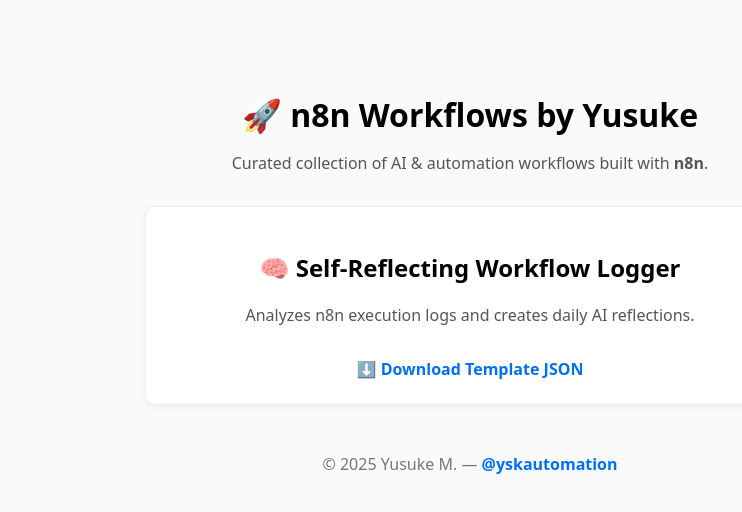
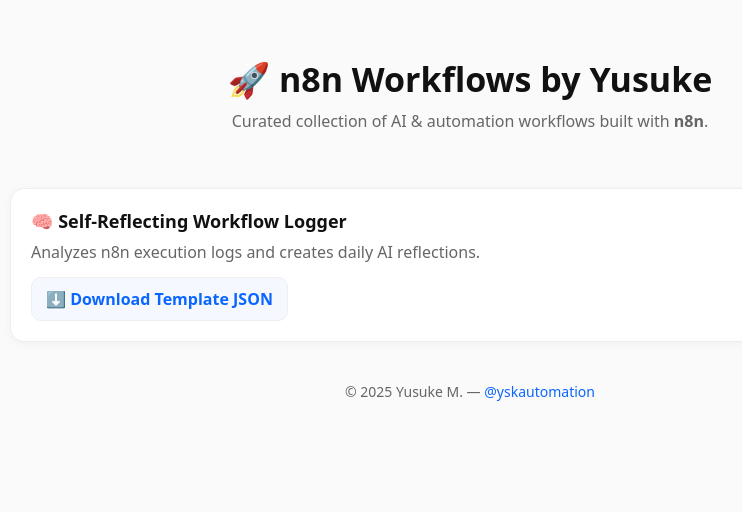
Before and after one commit to yskmtb0714/n8n-workflows, a plain HTML site: page index.html in a window 1280 px wide. Shown: the whole page, without its empty margins (170-912 px from the left). Drawn offline with Linux system fonts and the light colour scheme.

Commit message:
Update index.html

```diff
--- a/index.html
+++ b/index.html
@@ -2,29 +2,56 @@
 <html lang="en">
 <head>
   <meta charset="UTF-8" />
-  <meta name="viewport" content="width=device-width, initial-scale=1.0" />
+  <meta name="viewport" content="width=device-width, initial-scale=1" />
   <title>n8n Workflows by Yusuke</title>
+  <meta name="description" content="Curated collection of AI & automation workflows built with n8n by @yskautomation." />
   <style>
-    body { font-family: system-ui, sans-serif; text-align: center; padding: 4rem; background: #fafafa; }
-    h1 { font-size: 2rem; margin-bottom: 0.5rem; }
-    p { color: #555; margin-bottom: 2rem; }
-    .card { background: #fff; border: 1px solid #eee; border-radius: 10px; padding: 1.5rem; margin: 1rem auto; max-width: 600px; box-shadow: 0 2px 8px rgba(0,0,0,0.05); }
-    a { color: #0070f3; text-decoration: none; font-weight: 600; }
-    a:hover { text-decoration: underline; }
+    :root { --bg:#fafafa; --card:#fff; --text:#111; --muted:#666; --line:#eee; --link:#0a66ff; }
+    * { box-sizing: border-box; }
+    body { margin:0; font-family: ui-sans-serif, system-ui, -apple-system, "Segoe UI", Roboto; background:var(--bg); color:var(--text); }
+    header { padding:56px 20px 24px; text-align:center; }
+    h1 { margin:0 0 8px; font-size: clamp(24px, 3vw, 34px); }
+    p.lead { margin:0; color:var(--muted); }
+    .wrap { max-width:960px; margin:32px auto 64px; padding:0 20px; }
+    .grid { display:grid; grid-template-columns: repeat(auto-fit,minmax(280px,1fr)); gap:20px; }
+    .card { background:var(--card); border:1px solid var(--line); border-radius:14px; padding:20px; box-shadow:0 2px 10px rgba(0,0,0,.04); }
+    .card h2 { margin:0 0 8px; font-size:18px; }
+    .card p { margin:0 0 14px; color:var(--muted); }
+    .btn { display:inline-flex; align-items:center; gap:8px; padding:10px 14px; border:1px solid var(--line); border-radius:10px; text-decoration:none; color:var(--link); font-weight:600; background:#f5f8ff; }
+    .meta { margin-top:40px; text-align:center; color:var(--muted); font-size:14px; }
+    .meta a { color:var(--link); text-decoration:none; }
+    .meta a:hover { text-decoration:underline; }
   </style>
 </head>
 <body>
-  <h1>🚀 n8n Workflows by Yusuke</h1>
-  <p>Curated collection of AI & automation workflows built with <strong>n8n</strong>.</p>
+  <header>
+    <h1>🚀 n8n Workflows by Yusuke</h1>
+    <p class="lead">Curated collection of AI &amp; automation workflows built with <strong>n8n</strong>.</p>
+  </header>
 
-  <div class="card">
-    <h2>🧠 Self-Reflecting Workflow Logger</h2>
-    <p>Analyzes n8n execution logs and creates daily AI reflections.</p>
-    <a href="workflows/self-reflecting-logger.json" target="_blank">⬇️ Download Template JSON</a>
-  </div>
+  <main class="wrap">
+    <section class="grid">
+      <!-- Template #1 -->
+      <article class="card">
+        <h2>🧠 Self-Reflecting Workflow Logger</h2>
+        <p>Analyzes n8n execution logs and creates daily AI reflections.</p>
+        <!-- JSON は現在「リポジトリ直下」にあるため root 相対パスに修正 -->
+        <a class="btn" href="/self-reflecting-logger.json" download>
+          ⬇️ Download Template JSON
+        </a>
+      </article>
 
-  <footer style="margin-top:3rem; color:#777;">
-    © 2025 Yusuke M. — <a href="https://x.com/yskautomation" target="_blank">@yskautomation</a>
-  </footer>
+      <!-- 追加テンプレの雛形（必要になったら複製して使う） -->
+      <!--
+      <article class="card">
+        <h2>✨ Another Template</h2>
+        <p>One-line description.</p>
+        <a class="btn" href="/workflows/another-template.json" download>⬇️ Download Template JSON</a>
+      </article>
+      -->
+    </section>
+
+    <p class="meta">© 2025 Yusuke M. — <a href="https://x.com/yskautomation" target="_blank" rel="noopener">@yskautomation</a></p>
+  </main>
 </body>
 </html>
```
